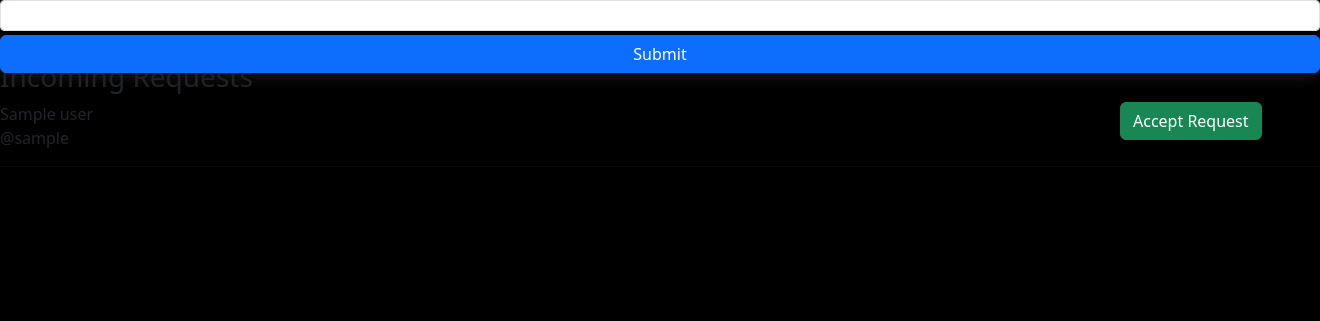
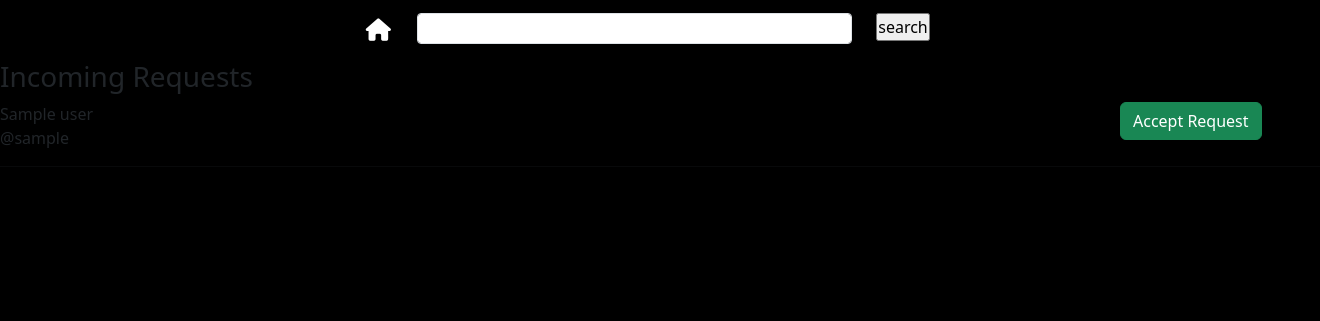
Before and after one commit to ro-jc/checkmate, a Flask app: page /requests in a window 1320 px wide; the page is wider, and only the part inside the window is pictured. Shown: the top 321 px of that part. Run offline with Flask 3, Linux system fonts and the light colour scheme; the visitor is signed in with stand-in values (Sample User, id 1); a database or web service that is not in the repository returns one stand-in record (values such as "Sample title"); some libraries are stand-ins or nearby versions.

Commit message:
ui mini changes

```diff
--- a/checkmate/forms.py
+++ b/checkmate/forms.py
@@ -36,7 +36,7 @@ class SignUpForm(FlaskForm):
     name = StringField("Name", validators=[DataRequired()])
     timetable = TextAreaField("Timetable", validators=[DataRequired()])
     bio = StringField("Bio")
-    submit = SubmitField("Sign In")
+    submit = SubmitField("Sign Up")
 
     def validate_username(self, username):
         db = get_db()
@@ -59,4 +59,4 @@ class SignUpForm(FlaskForm):
 
 class UserSearch(FlaskForm):
     name = StringField("Name")
-    submit = SubmitField("Submit")
+    submit = SubmitField("search")
--- a/checkmate/static/styleOne.css
+++ b/checkmate/static/styleOne.css
@@ -12,6 +12,15 @@ body{
 }
 body::-webkit-scrollbar {
     display: none;
+}
+.reqBar{
+    height: 7.5vh;
+    width: 100vw;
+    position: absolute;
+    top: 0;
+    display: flex;
+    justify-content: center;
+    align-items: center;
 }
 .topBar{
     background: black;
@@ -431,3 +440,7 @@ body::-webkit-scrollbar {
     font-size: 1.5rem;
     letter-spacing: 10px;
 }
+.homeBtn{
+    color: white;
+    font-size: 1.4rem;
+}
--- a/checkmate/templates/requests.html
+++ b/checkmate/templates/requests.html
@@ -2,13 +2,16 @@
 
 
 {% block content %}
-<div class="container-fluid topBar fixed-top">
+<div class="reqBar">
     <div class="row">
         <form method="post">
             {{ form.hidden_tag() }}
             <div class="form-group row">
-                {{ form.name(size=50, class="form-control form-control-sm") }}
-                {{ form.submit(class="btn btn-primary my-1") }}
+                <div class="homeBtn col-1">
+                    <i class="fa-solid fa-house"></i>
+                </div>
+                <div class="col-9">{{ form.name(size=50, class="form-control form-control-sm") }}</div>
+                <div class="col-2">{{ form.submit() }}</div>
             </div>
         </form>
     </div>
@@ -19,6 +22,7 @@
     <h3>Incoming Requests</h3>
     {% for user in results %}
     <div class="row">
+
         <div class="col-md-10">
             {{ user.name }}<br>
             @{{ user.username }}
@@ -49,6 +53,7 @@
     </div>
 </div>
 <hr>
+
 {% endfor %}
 {% endif %}
 {% endblock %}
```
